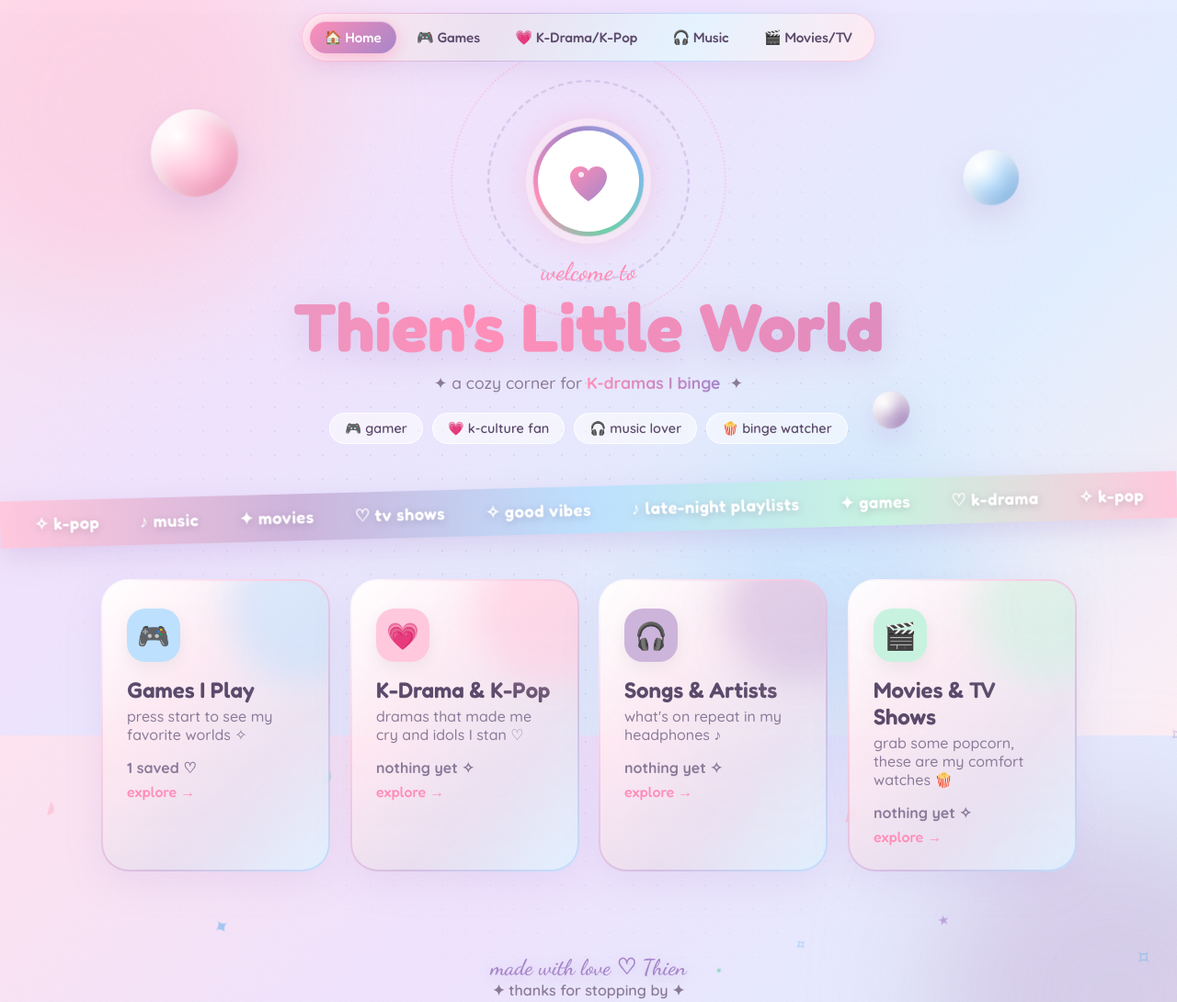
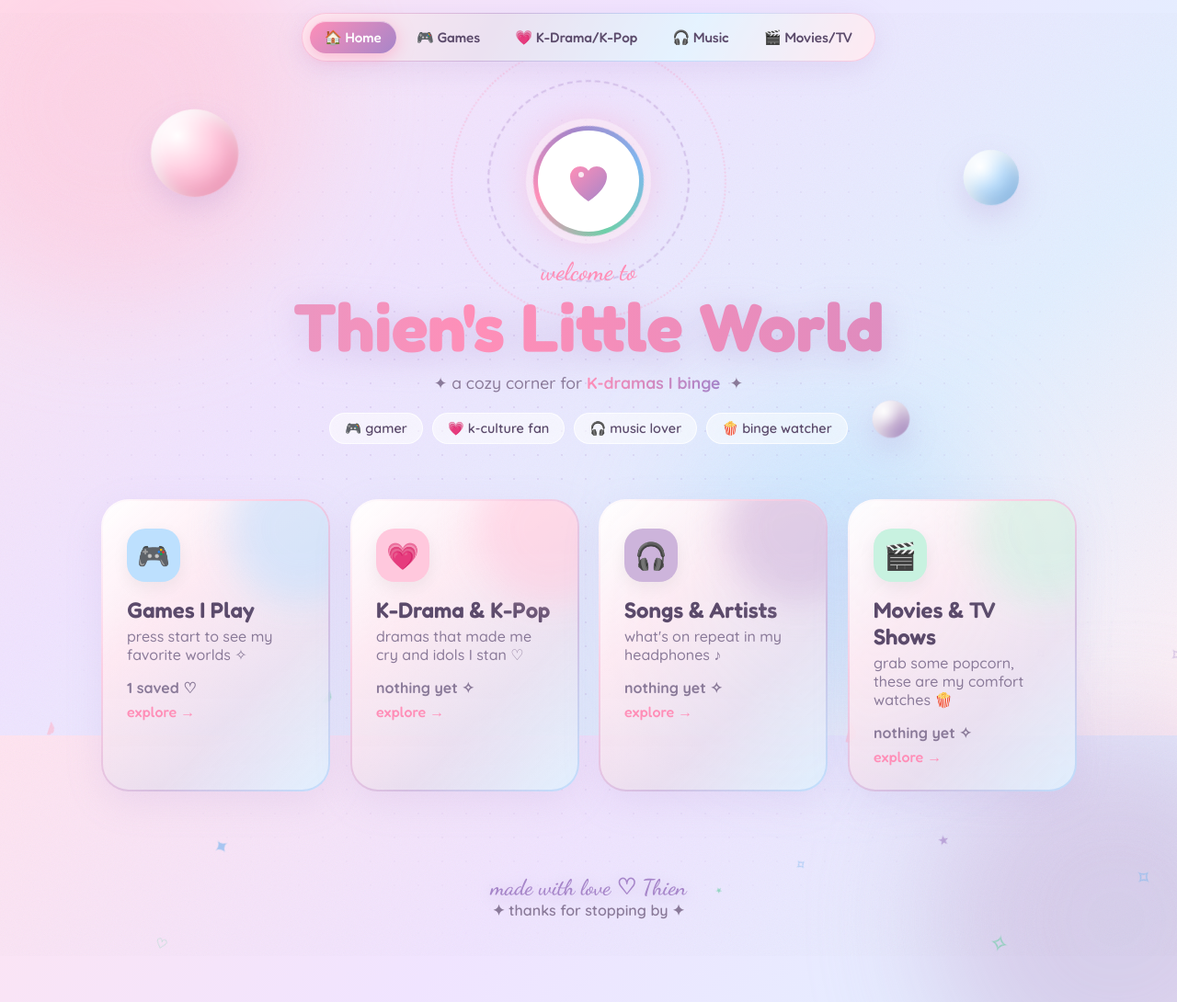
Before and after one commit to Tvu04/Thiens-world, a plain HTML site: page index.html in a window 1280 px wide. Shown: the top 1090 px of the page at 92% size. Drawn offline with Linux system fonts and the light colour scheme.

Commit message:
Remove scrolling banner

```diff
--- a/index.html
+++ b/index.html
@@ -34,10 +34,6 @@
     <span class="chip">🎮 gamer</span><span class="chip">💗 k-culture fan</span><span class="chip">🎧 music lover</span><span class="chip">🍿 binge watcher</span>
   </div>
 </header>
-<div class="marquee" aria-hidden="true"><div class="track">
-  <span>✦ games</span><span>♡ k-drama</span><span>✧ k-pop</span><span>♪ music</span><span>✦ movies</span><span>♡ tv shows</span><span>✧ good vibes</span><span>♪ late-night playlists</span>
-  <span>✦ games</span><span>♡ k-drama</span><span>✧ k-pop</span><span>♪ music</span><span>✦ movies</span><span>♡ tv shows</span><span>✧ good vibes</span><span>♪ late-night playlists</span>
-</div></div>
 <main>
   <div class="homegrid">
     <a class="homecard" href="games.html"><div class="sec-icon ic-games">🎮</div><h2>Games I Play</h2><p>press start to see my favorite worlds ✧</p><span class="count" data-count="games"></span><div class="go">explore →</div></a>
--- a/style.css
+++ b/style.css
@@ -32,7 +32,7 @@
   nav a:hover,nav a.active{background:linear-gradient(135deg,var(--pink),var(--lav));color:#fff;box-shadow:0 4px 14px rgba(255,143,184,.4)}
 
   /* hero */
-  header{text-align:center;padding:70px 20px 40px}
+  header{text-align:center;padding:70px 20px 50px}
   .avatar{width:120px;height:120px;margin:0 auto 22px;border-radius:50%;padding:5px;
           background:conic-gradient(from 0deg,var(--pink-d),var(--lav-d),var(--blue-d),var(--mint-d),var(--pink-d));animation:spin 8s linear infinite}
   .avatar-in{width:100%;height:100%;border-radius:50%;background:#fff;display:grid;place-items:center;animation:spin 8s linear infinite reverse}
@@ -214,12 +214,6 @@
   .chip{transition:transform .25s,box-shadow .25s}
   .chip:hover{transform:translateY(-3px) rotate(-2deg);box-shadow:0 8px 18px rgba(255,143,184,.3)}
 
-  /* marquee */
-  .marquee{position:relative;z-index:2;overflow:hidden;margin:6px 0 40px;padding:14px 0;transform:rotate(-1.5deg);
-    background:linear-gradient(90deg,#ffc8dd,#cdb4db,#bde0fe,#c8f2e0,#ffc8dd);box-shadow:0 10px 30px rgba(166,133,201,.25)}
-  .track{display:flex;gap:44px;width:max-content;animation:scrollx 28s linear infinite}
-  .track span{font-family:'Fredoka';font-weight:600;font-size:1.15rem;color:#fff;white-space:nowrap;text-shadow:0 2px 8px rgba(91,74,107,.25);letter-spacing:.5px}
-  @keyframes scrollx{to{transform:translateX(-50%)}}
 
   /* gradient borders + tilt + shine */
   .homecard,.feature,section.page{
@@ -272,5 +266,4 @@
 
   footer{padding-top:30px}
   footer .sig{filter:drop-shadow(0 3px 8px rgba(166,133,201,.4))}
-  @media(max-width:700px){.orb,.ring{display:none}.marquee{margin-bottom:28px}}
-  @media (prefers-reduced-motion:reduce){.track{animation:none}}
+  @media(max-width:700px){.orb,.ring{display:none}}
```
